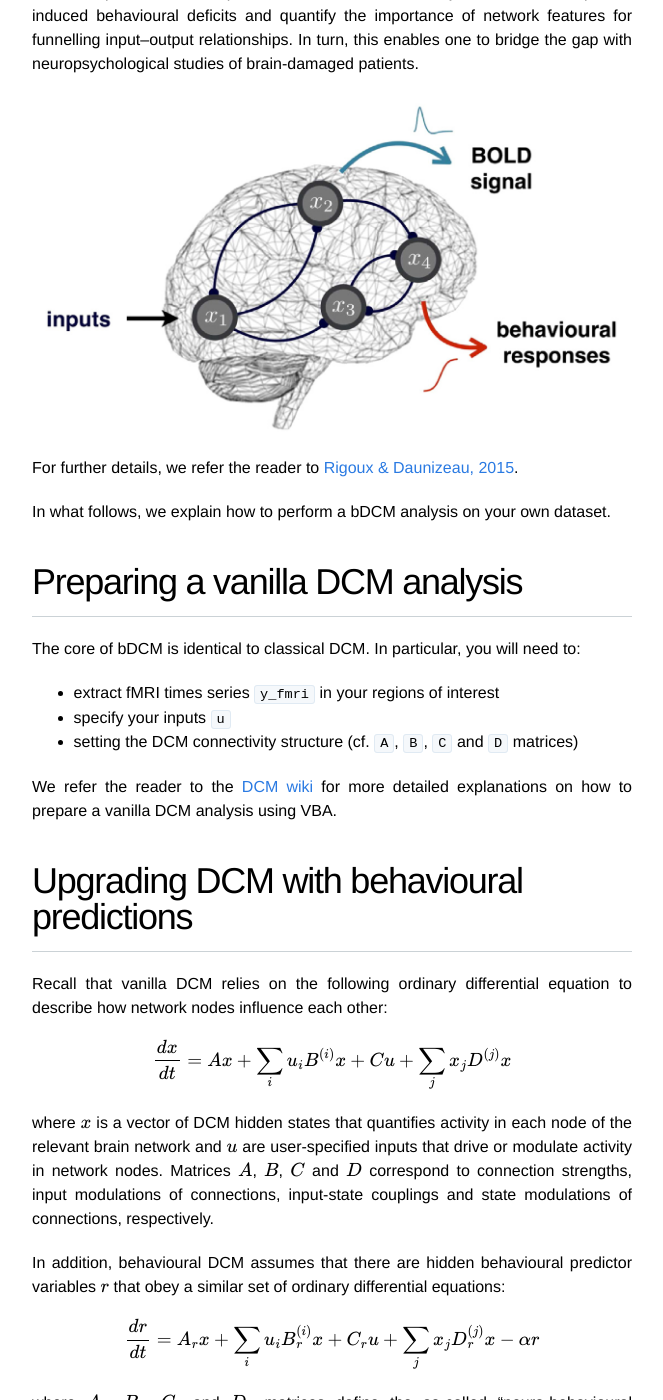
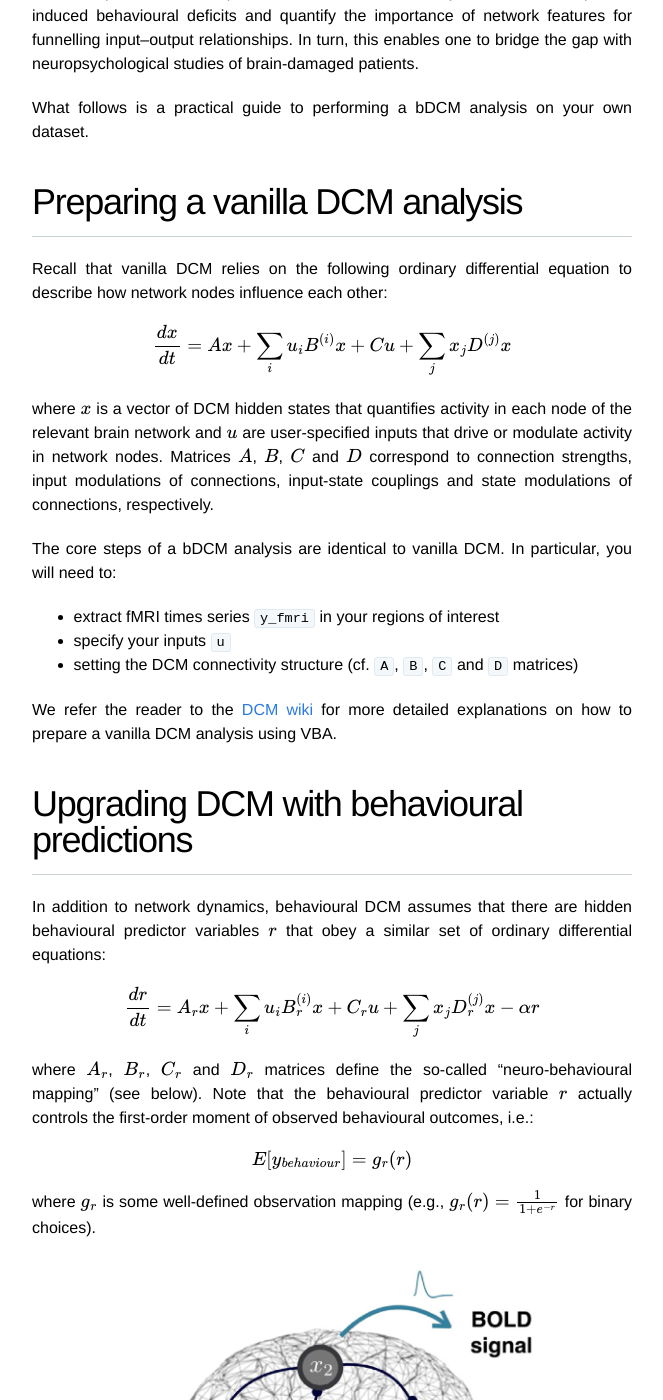
Before and after one commit to MBB-team/VBA-toolbox, a Jekyll site: the page built from _wiki/behavioural-DCM.md, in a window 1280 px wide and 1400 px high, scrolled down 899 px. Shown: the whole window, without its empty margins (308-971 px from the left). Built offline with Jekyll 4.4.1, drawn with Linux system fonts in a browser that asks for light colours; nearby versions of some CDN libraries; formulas are drawn with MathJax 3; some of the changed lines change nothing that is shown; some of the changed text lies outside the part shown.

Commit message:
Update behavioural-DCM.md

````diff
--- a/_wiki/behavioural-DCM.md
+++ b/_wiki/behavioural-DCM.md
@@ -6,15 +6,17 @@
 
 Behavioural Dynamic Causal Modelling -- or bDCM -- aims at decomposing the brain's transformation of stimuli into behavioural outcomes, in terms of the relative contribution of brain regions and their connections. In brief, bDCM places the brain at the interplay between stimulus and behaviour: behavioural outcomes arise from coordinated activity in (hidden) neural networks, whose dynamics are driven by experimental inputs. Estimating neural parameters that control network [connectivity](https://en.wikipedia.org/wiki/Connectivity_(graph_theory)) and [plasticity](https://en.wikipedia.org/wiki/Neuroplasticity) effectively performs a neurobiologically-constrained approximation to the brain's input–outcome transform. In other words, neuroimaging data essentially serves to enforce the realism of bDCM's decomposition of input–output relationships. In addition, post-hoc artificial lesions analyses allow us to predict induced behavioural deficits and quantify the importance of network features for funnelling input–output relationships. In turn, this enables one to bridge the gap with neuropsychological studies of brain-damaged patients.
 
-![]({{ site.baseurl }}/images/wiki/bdcm/bdcm-schema.png)
-
-For further details, we refer the reader to [Rigoux & Daunizeau, 2015](http://www.sciencedirect.com/science/article/pii/S1053811915004231){:target="_blank"}.
-
-In what follows, we explain how to perform a bDCM analysis on your own dataset.
+What follows is a practical guide to performing a bDCM analysis on your own dataset.
 
 # Preparing a vanilla DCM analysis
 
-The core of bDCM is identical to classical DCM. In particular, you will need to:
+Recall that vanilla DCM relies on the following ordinary differential equation to describe how network nodes influence each other:
+
+$$\frac{dx}{dt}=Ax + \sum_i u_i B^{(i)}x + Cu + \sum_j x_j D^{(j)}x$$
+
+where $$x$$ is a vector of DCM hidden states that quantifies activity in each node of the relevant brain network and $$u$$ are user-specified inputs that drive or modulate activity in network nodes. Matrices $$A$$, $$B$$, $$C$$ and $$D$$ correspond to connection strengths, input modulations of connections, input-state couplings and state modulations of connections, respectively.
+
+The core steps of a bDCM analysis are identical to vanilla DCM. In particular, you will need to:
 - extract fMRI times series ```y_fmri``` in your regions of interest
 - specify your inputs ```u```
 - setting the DCM connectivity structure (cf. ```A```, ```B```, ```C``` and ```D``` matrices)
@@ -24,13 +26,7 @@
 
 # Upgrading DCM with behavioural predictions
 
-Recall that vanilla DCM relies on the following ordinary differential equation to describe how network nodes influence each other:
-
-$$\frac{dx}{dt}=Ax + \sum_i u_i B^{(i)}x + Cu + \sum_j x_j D^{(j)}x$$
-
-where $$x$$ is a vector of DCM hidden states that quantifies activity in each node of the relevant brain network and $$u$$ are user-specified inputs that drive or modulate activity in network nodes. Matrices $$A$$, $$B$$, $$C$$ and $$D$$ correspond to connection strengths, input modulations of connections, input-state couplings and state modulations of connections, respectively.
-
-In addition, behavioural DCM assumes that there are hidden behavioural predictor variables $$r$$ that obey a similar set of ordinary differential equations:
+In addition to network dynamics, behavioural DCM assumes that there are hidden behavioural predictor variables $$r$$ that obey a similar set of ordinary differential equations:
 
 $$\frac{dr}{dt}= A_r x + \sum_i u_i B_r^{(i)}x + C_ru + \sum_j x_j D_r^{(j)}x - \alpha r$$
 
@@ -40,7 +36,11 @@
 
 where $$g_r$$ is some well-defined observation mapping (e.g., $$g_r(r)=\frac{1}{1+e^{-r}}$$ for binary choices).
 
-In behavioural DCM, all variables (including $$A$$, $$B$$, $$C$$, $$D$$, $$A_r$$, $$B_r$$, $$C_r$$ and $$D_r$$ matrices) are jointly fitted to both fMRI and behavioural time series. And as in vanilla DCM, users must specify which entries of these matrices are non-zero. We will exemplify this below. In what follows, we focus on how to extend vanilla DCM to include behavioural variables.
+![]({{ site.baseurl }}/images/wiki/bdcm/bdcm-schema.png)
+
+For further details, we refer the reader to [Rigoux & Daunizeau, 2015](http://www.sciencedirect.com/science/article/pii/S1053811915004231){:target="_blank"}.
+
+In behavioural DCM, all variables (including $$A$$, $$B$$, $$C$$, $$D$$, $$A_r$$, $$B_r$$, $$C_r$$ and $$D_r$$ matrices) are jointly fitted to both fMRI and behavioural time series. And as in vanilla DCM, users must specify the **model structure**, which reduces to indicating which entries of these matrices are non-zero. We will exemplify this below. In what follows, we focus on how to extend vanilla DCM to include behavioural variables.
 
 
 ## Combining the responses
````
